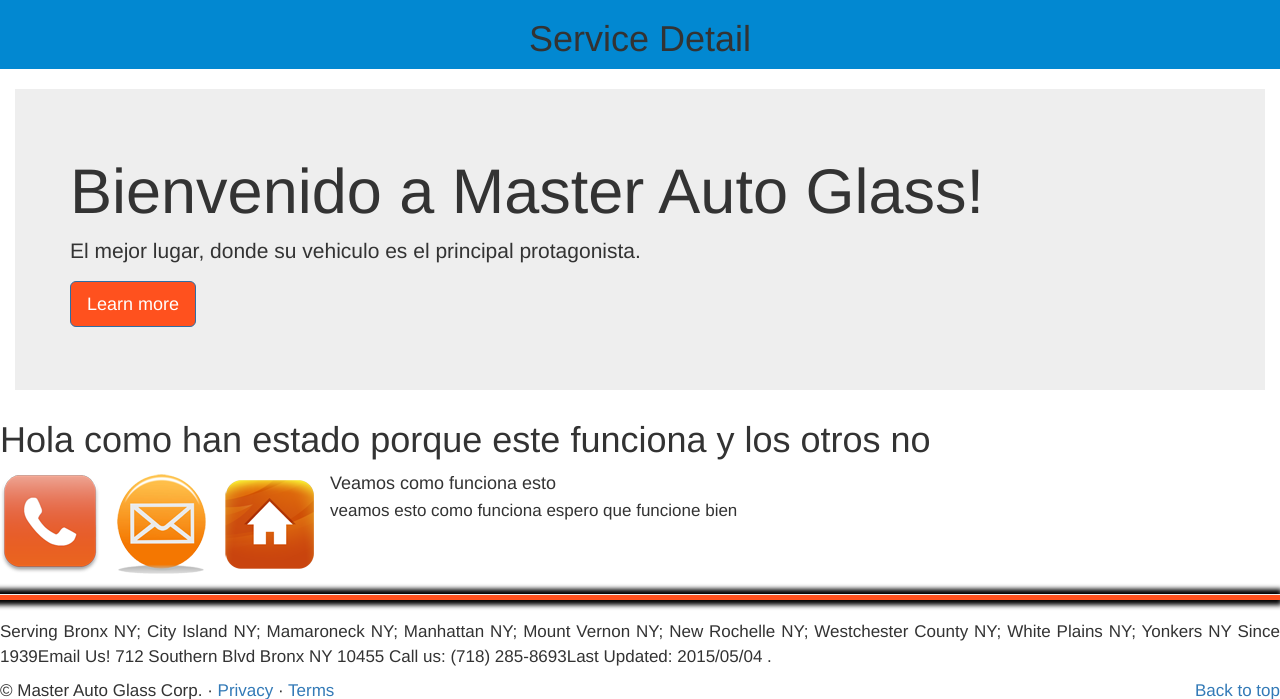
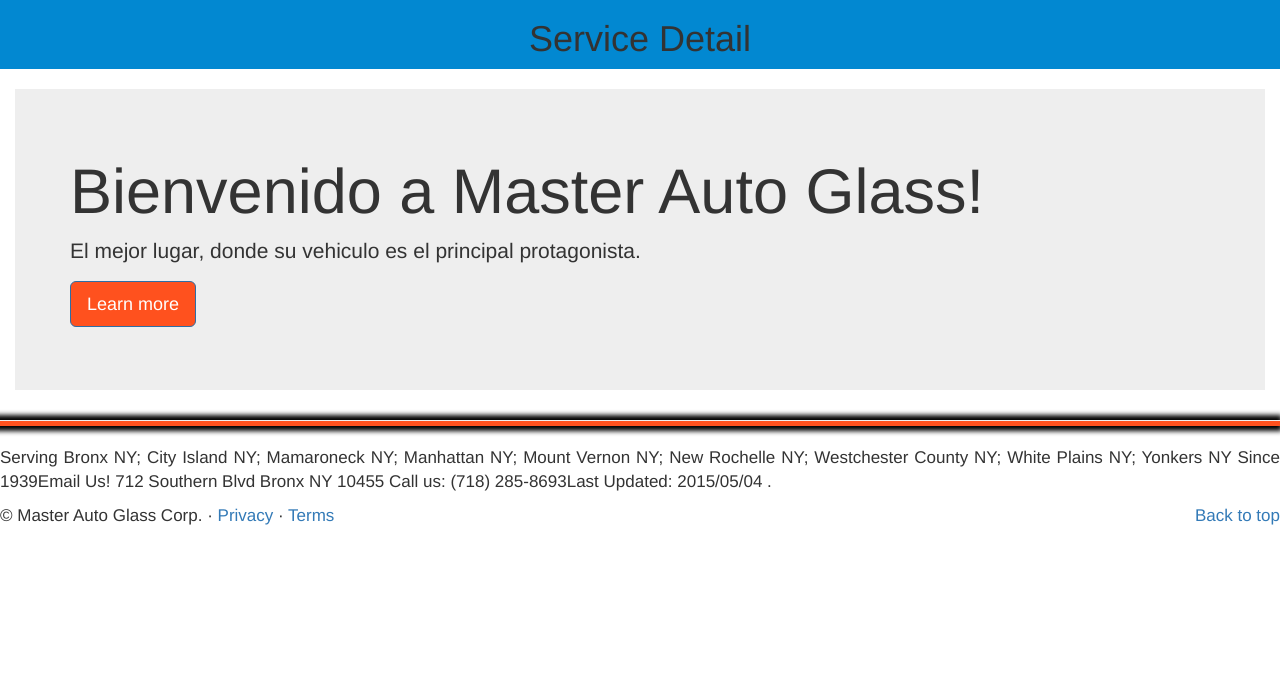
Before and after one commit to david97ly/masterautoglass, a Django app: page /contacto in a window 1280 px wide. Shown: the part 55-754 px from the top of the page. Run offline with Django 3.2, Linux system fonts and the light colour scheme; parts of the project's set-up code (start-up, migrations or seed data) failed here and were passed over; some libraries are stand-ins or nearby versions.

Commit message:
sin el h1

```diff
--- a/glass/templates/contacto.html
+++ b/glass/templates/contacto.html
@@ -67,7 +67,7 @@
   </div>
 </div>
      </div>
-     <h1>Hola como han estado porque este funciona y los otros no
+
 
      </h1>
 
```
